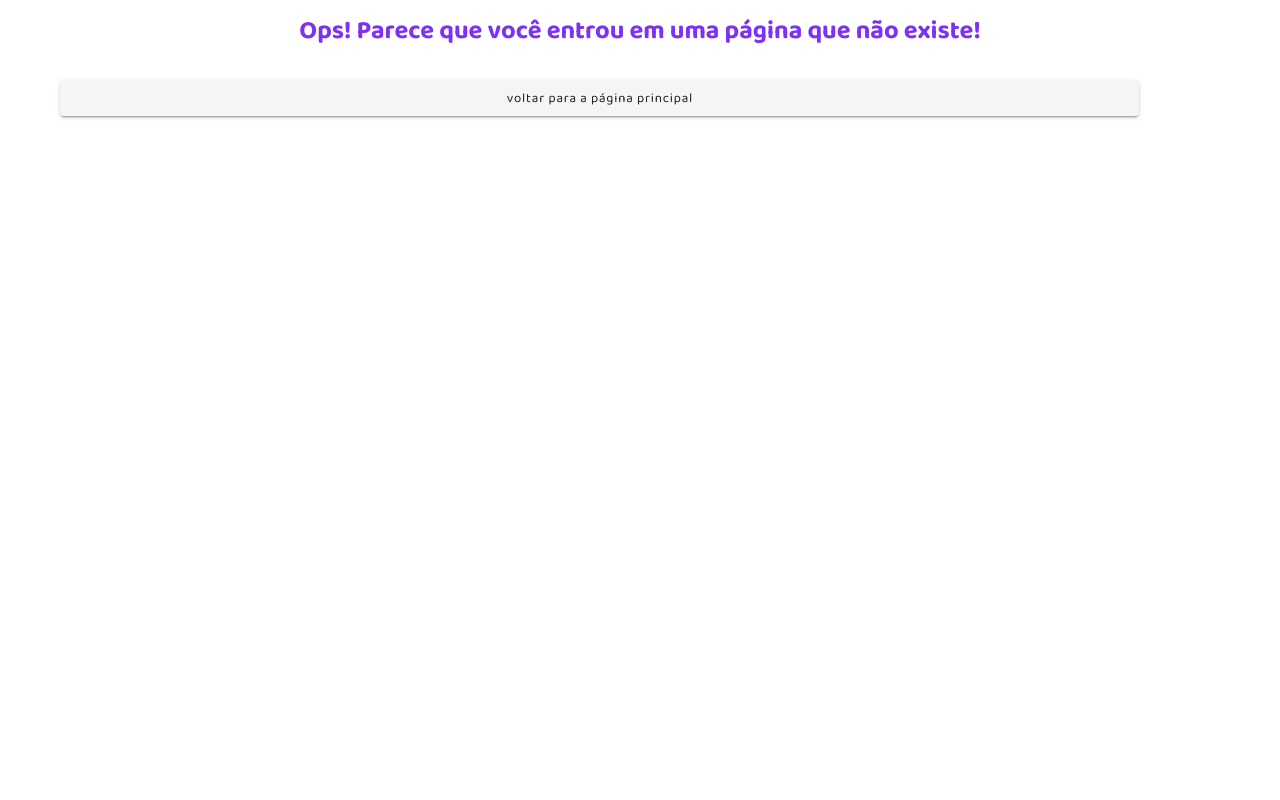
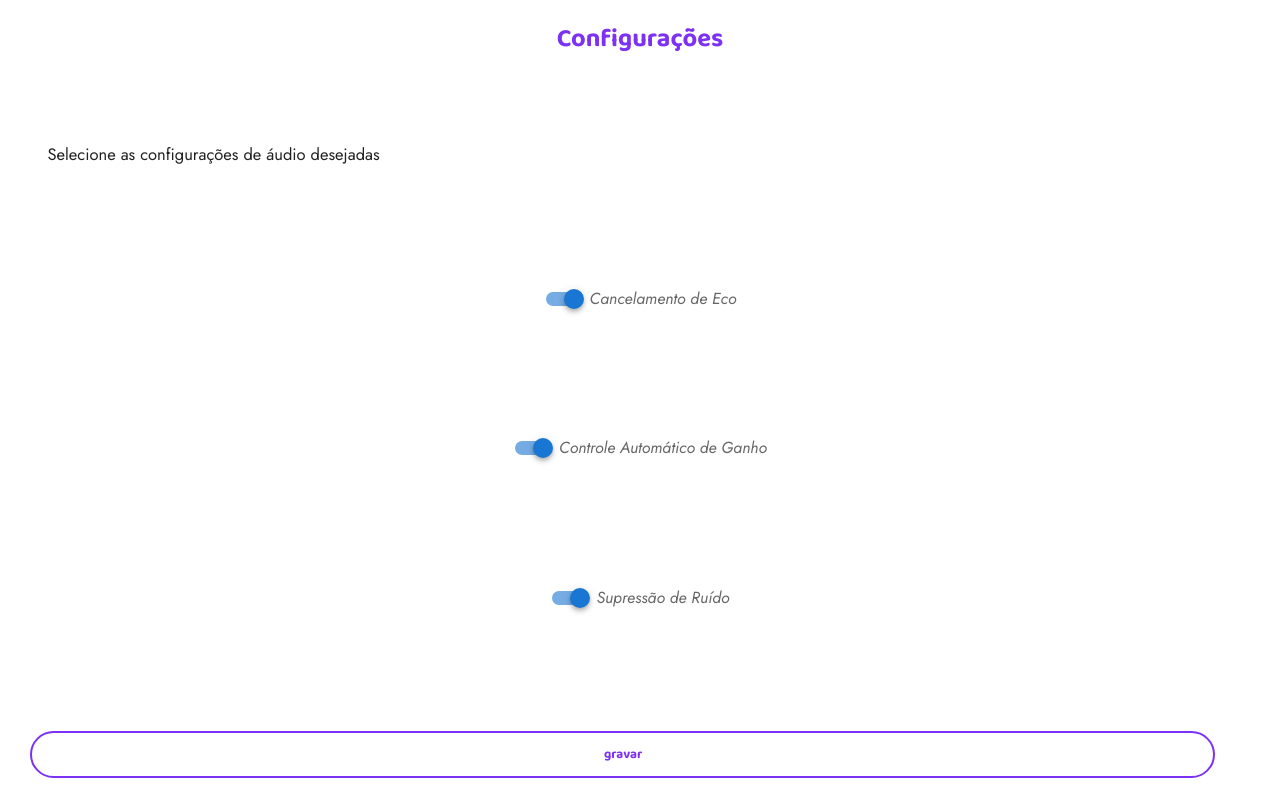
Before and after one commit to spirabr/PWA-App, a Vue app: page /settings in a window 1280 px wide. Built offline with nearby package versions, Linux system fonts and the light colour scheme.

Commit message:
Add route and view to settings

```diff
--- a/src/router/index.js
+++ b/src/router/index.js
@@ -8,6 +8,7 @@ import Aceite from '../views/gather/Aceite';
 import Audios from '../views/gather/Audios';
 import Done from '../views/gather/Done';
 import Upload from '../views/Upload';
+import Settings from '../views/Settings';
 
 Vue.use(VueRouter);
 
@@ -48,6 +49,11 @@ const routes = [
     component: Upload,
   },
   {
+    path: '/settings',
+    name: 'Settings',
+    component: Settings,
+  },
+  {
     path: '*',
     name: '404',
     component: NotFound
--- /dev/null
+++ b/src/views/Settings.vue
@@ -0,0 +1,98 @@
+<template>
+  <v-container>
+    <v-row class="mt-2 d-flex justify-center">
+        <h1>Configurações</h1>
+    </v-row>
+    <v-row>
+      <p>Selecione as configurações de áudio desejadas</p>
+    </v-row>
+    <v-row class="d-flex justify-center">
+      <v-switch
+        v-model="echoCancellation"
+        label="Cancelamento de Eco"
+      ></v-switch>
+    </v-row>
+
+    <v-row class="d-flex justify-center">
+      <v-switch
+        v-model="autoGainControl"
+        label="Controle Automático de Ganho"
+      ></v-switch>
+    </v-row>
+
+    <v-row class="d-flex justify-center">
+      <v-switch
+        v-model="noiseSuppression"
+        label="Supressão de Ruído"
+      ></v-switch>
+    </v-row>
+    <v-row>
+      <microphone/>
+    </v-row>
+  </v-container>
+</template>
+
+<script>
+import Microphone from '@/components/Microphone.vue';
+export default {
+  components: { Microphone },
+  data: () => ({
+    echoCancellation: true,
+    autoGainControl: true,
+    noiseSuppression: true,
+  }),
+  mounted() {
+    this.echoCancellation = this.stringToBool(localStorage.getItem('echoCancellation') || 'true');
+    this.autoGainControl = this.stringToBool(localStorage.getItem('autoGainControl') || 'true');
+    this.noiseSuppression = this.stringToBool(localStorage.getItem('noiseSuppression') || 'true');
+  },
+  methods: {
+    stringToBool(value) {
+      return value === 'true' ? true : false;
+    },
+    boolToString(value) {
+      return value ? 'true' : 'false';
+    },
+    save() {
+
+
+    }
+  },
+  computed: {
+    echoCancellationComputed: {
+      get() {
+        return this.echoCancellation;
+      },
+      set(val) {
+        this.echoCancellation = val;
+        localStorage.setItem('echoCancellation', this.boolToString(val));
+      }
+    },
+    autoGainControlComputed: {
+      get() {
+        return this.autoGainControl;
+      },
+      set(val) {
+        this.autoGainControl = val;
+        localStorage.setItem('autoGainControl', this.boolToString(val));
+      }
+    },
+    noiseSuppressionComputed: {
+      get() {
+        return this.noiseSuppression;
+      },
+      set(val) {
+        this.noiseSuppression = val;
+        localStorage.setItem('noiseSuppression', this.boolToString(val));
+      }
+    }
+  }
+};
+</script>
+
+<style scoped>
+  button {
+    margin-top: 16px;
+    margin-bottom: 0px;
+  }
+</style>
```
